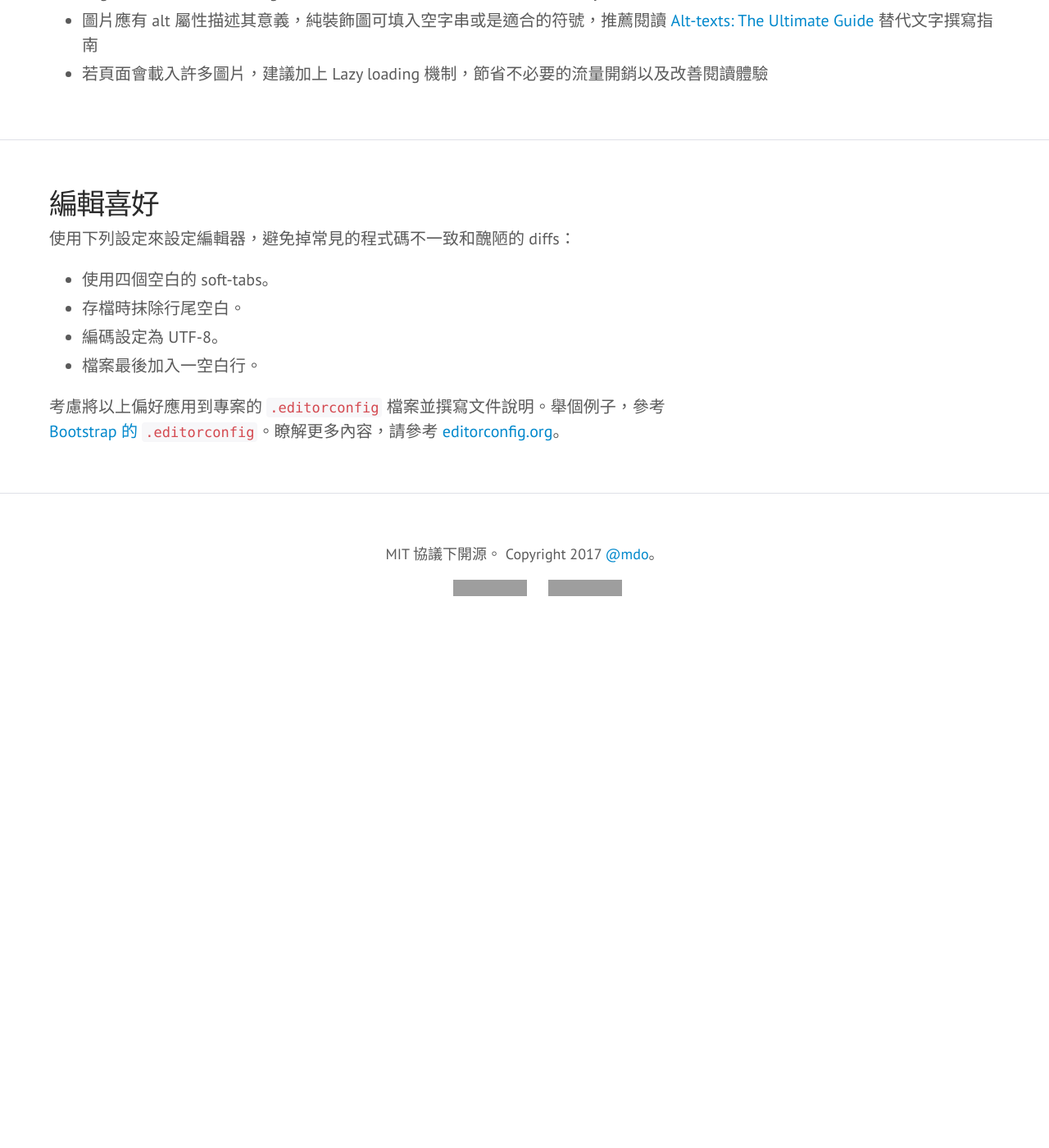
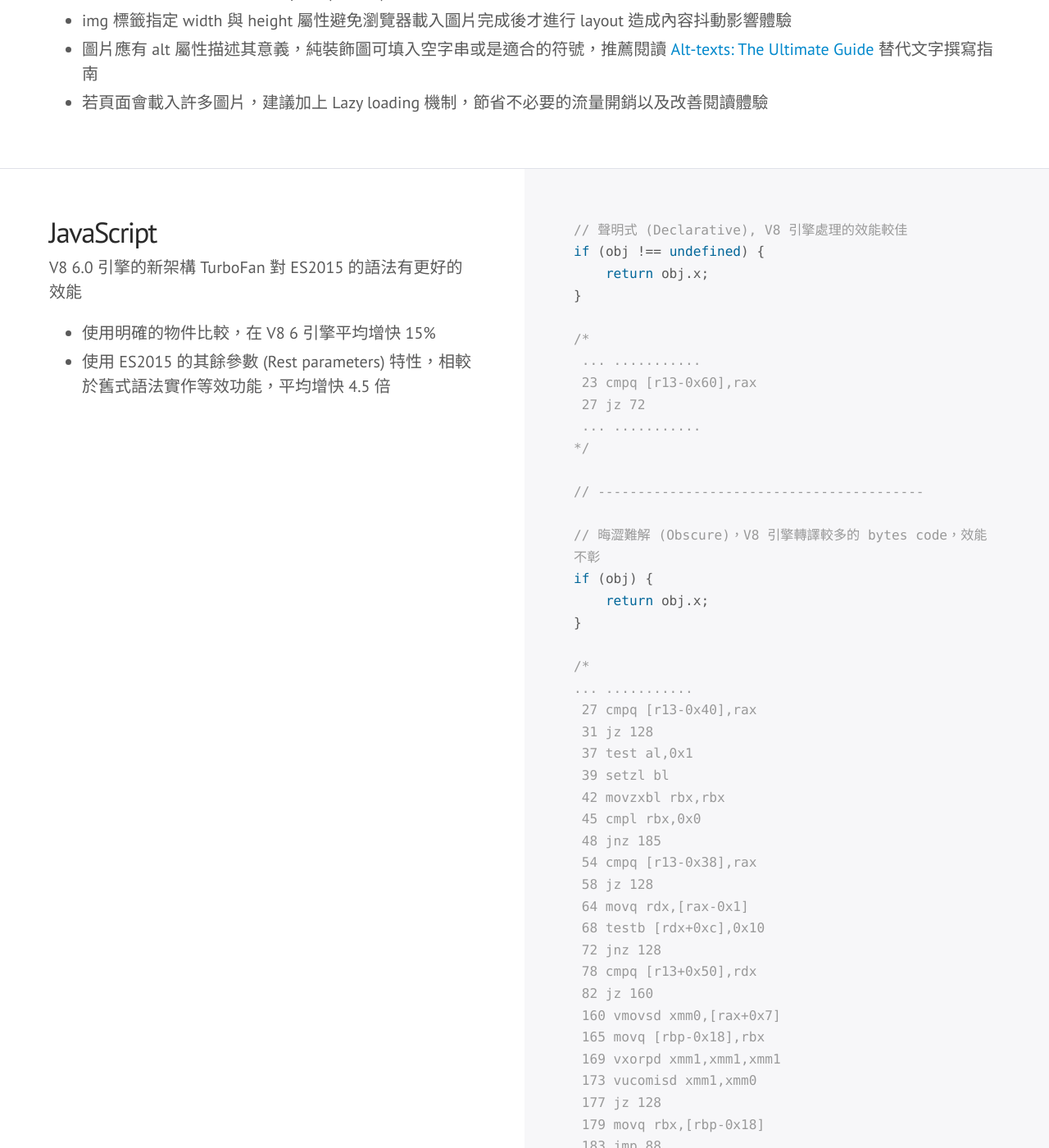
Before and after one commit to pixnet/frontend-guideline, a Jekyll site: the page built from index.html, in a window 1280 px wide and 1400 px high, scrolled down 14287 px. Shown: the whole window at 82% size. Built offline with Jekyll 4.4.1, drawn with Linux system fonts in a browser that asks for light colours; some web fonts are replaced; Markdown is read by kramdown in place of the engine named in the settings; before the commit the page ends 15081 px from its top, so only the background shows below that; some of the changed text lies outside the part shown; grey boxes are pictures that could not be loaded.

Commit message:
增加最佳實踐章節之 JavaScript

```diff
--- /dev/null
+++ b/_includes/javascript/best-pratices-compare-with-undefined.js
@@ -0,0 +1,49 @@
+// 聲明式 (Declarative), V8 引擎處理的效能較佳
+if (obj !== undefined) {
+    return obj.x;
+}
+
+/*
+ ... ...........
+ 23 cmpq [r13-0x60],rax
+ 27 jz 72
+ ... ...........
+*/
+
+// -----------------------------------------
+
+// 晦澀難解 (Obscure)，V8 引擎轉譯較多的 bytes code，效能不彰
+if (obj) {
+    return obj.x;
+}
+
+/*
+... ...........
+ 27 cmpq [r13-0x40],rax
+ 31 jz 128
+ 37 test al,0x1
+ 39 setzl bl
+ 42 movzxbl rbx,rbx
+ 45 cmpl rbx,0x0
+ 48 jnz 185
+ 54 cmpq [r13-0x38],rax
+ 58 jz 128
+ 64 movq rdx,[rax-0x1]
+ 68 testb [rdx+0xc],0x10
+ 72 jnz 128
+ 78 cmpq [r13+0x50],rdx
+ 82 jz 160
+ 160 vmovsd xmm0,[rax+0x7]
+ 165 movq [rbp-0x18],rbx
+ 169 vxorpd xmm1,xmm1,xmm1
+ 173 vucomisd xmm1,xmm0
+ 177 jz 128
+ 179 movq rbx,[rbp-0x18]
+ 183 jmp 88
+ 185 movq [rbp-0x18],rbx
+ 189 cmpq rax,0x0
+ 193 jz 128
+ 195 movq rbx,[rbp-0x18]
+ 199 jmp 88
+... ...........
+*/
--- /dev/null
+++ b/_includes/javascript/best-pratices-rest-parameters.js
@@ -0,0 +1,21 @@
+// 聲明式 (Declarative)
+function foo6 (f, ...args) {
+  return f(...args);
+}
+
+
+// 晦澀難解 (Obscure)
+function foo5 (f) {
+  switch (arguments.length) {
+    case 1: return f();
+    case 2: return f(arguments[1]);
+    case 3: return f(arguments[1], arguments[2]);
+    default: {
+      var args = [];
+      for (var i = 1; i < arguments.length; ++i) {
+        args[i - 1] = arguments[i];
+      }
+      return f.apply(undefined, args);
+    }
+  }
+}
--- a/index.html
+++ b/index.html
@@ -48,6 +48,7 @@ layout: default
         <h4><a href="#bestpratices">最佳實踐</a></h4>
         <ul>
             <li><a href="#best-pratices-images">Images</a></li>
+            <li><a href="#best-pratices-javascript">JavaScript</a></li>
         </ul>
     </div>
     <div class="col">
@@ -463,6 +464,21 @@ layout: default
     </div>
 </div>
 
+<div class="section" id="best-pratices-javascript">
+    <div class="col">
+        <h3>JavaScript</h3>
+        <p>V8 6.0 引擎的新架構 TurboFan 對 ES2015 的語法有更好的效能</p>
+        <ul>
+            <li>使用明確的物件比較，在 V8 6 引擎平均增快 15%</li>
+            <li>使用 ES2015 的其餘參數 (Rest parameters) 特性，相較於舊式語法實作等效功能，平均增快 4.5 倍</li>
+        </ul>
+    </div>
+    <div class="col">
+        {% highlight javascript %}{% include javascript/best-pratices-compare-with-undefined.js %}{% endhighlight %}
+        {% highlight javascript %}{% include javascript/best-pratices-rest-parameters.js %}{% endhighlight %}
+    </div>
+</div>
+
 <div class="section" id="css-editor-prefs">
     <div class="col">
         <h3>編輯喜好</h3>
```
